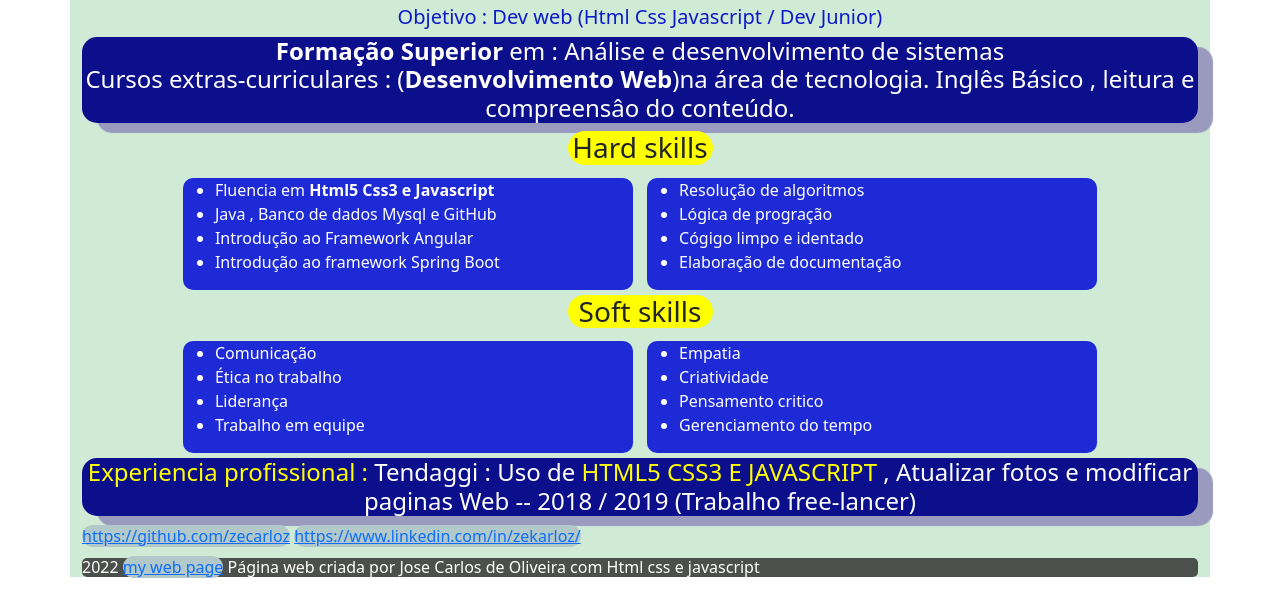
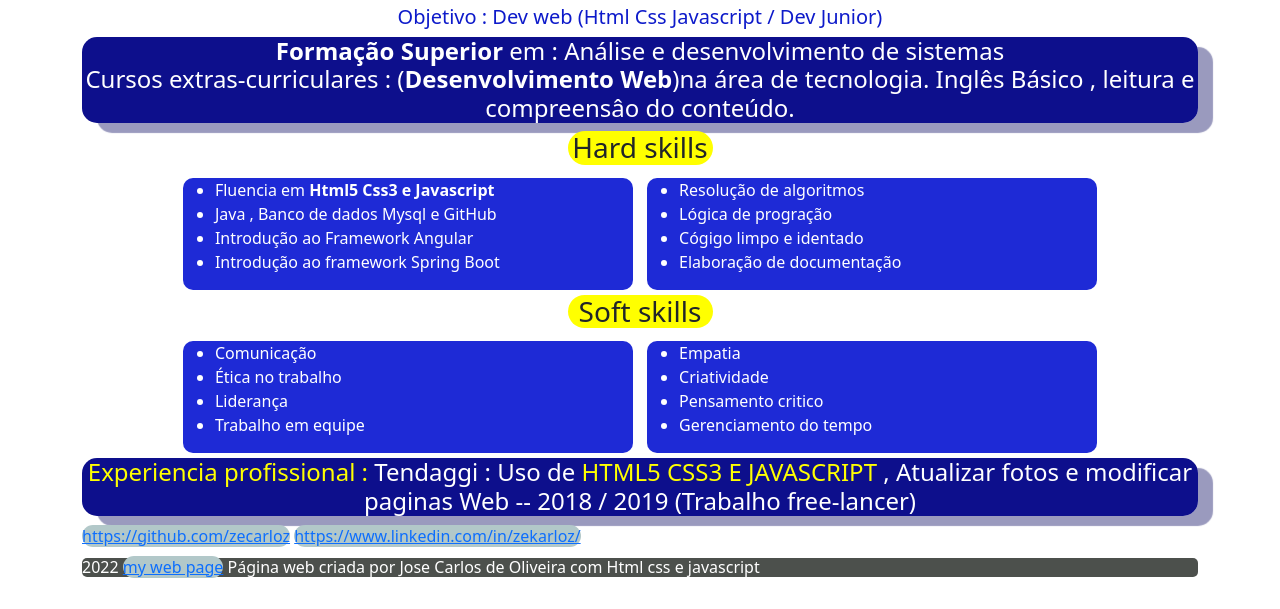
Before and after one commit to zecarloz/Portifolio, a plain HTML site: page index.html in a window 1280 px wide. Shown: the part 191-800 px from the top of the page. Drawn offline with nearby package versions, Linux system fonts and the light colour scheme.

Commit message:
Update style.css

```diff
--- a/style/style.css
+++ b/style/style.css
@@ -1,7 +1,7 @@
 
 .container{
     margin-top: 26px;
-    background-color:rgb(207, 235, 214);
+    /*background-color:rgb(207, 235, 214);*/
 }
 .navbar{
     margin:0px 20px;
```
